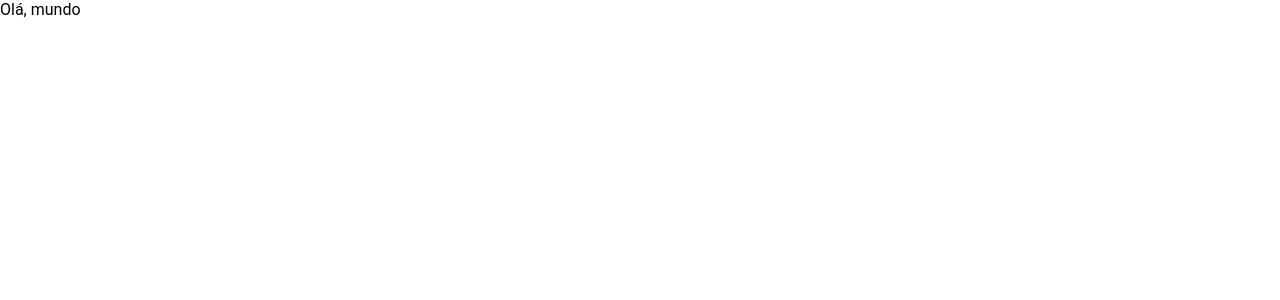
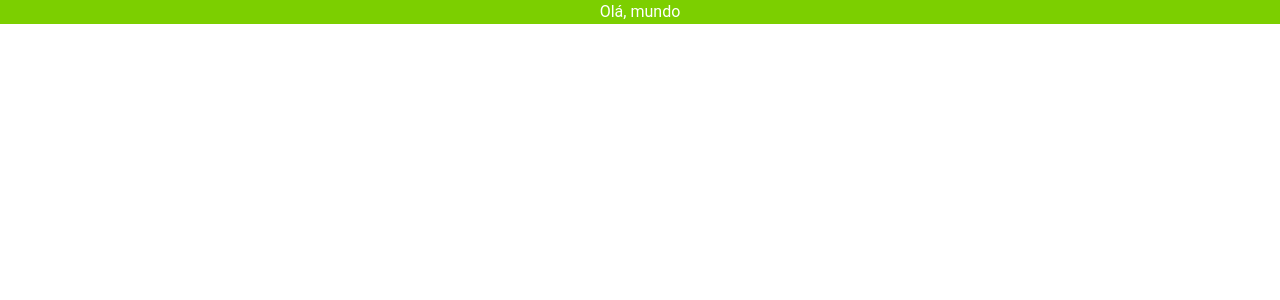
Before and after one commit to DevWesleyMedeiros/casa-do-hamburger, a React (Vite) app in the folder front-end/: page / in a window 1280 px wide. Shown: the top 300 px of the page. Built offline with nearby package versions, Linux system fonts and the light colour scheme.

Commit message:
chore: intalação e configuração do tailwindcss no front-end

```diff
--- a/front-end/package.json
+++ b/front-end/package.json
@@ -10,8 +10,10 @@
     "preview": "vite preview"
   },
   "dependencies": {
+    "@tailwindcss/vite": "^4.3.0",
     "react": "^19.2.6",
-    "react-dom": "^19.2.6"
+    "react-dom": "^19.2.6",
+    "tailwindcss": "^4.3.0"
   },
   "devDependencies": {
     "@eslint/js": "^10.0.1",
--- a/front-end/src/App.css
+++ b/front-end/src/App.css
@@ -0,0 +1 @@
+// estilização somente para componente app
--- a/front-end/src/App.tsx
+++ b/front-end/src/App.tsx
@@ -1,7 +1,11 @@
 import './App.css'
 
 function App() {
-  return <div>Olá, mundo</div>
+  return (
+    <div className="bg-lime-500 text-white flex justify-center items-center w-screen">
+      Olá, mundo
+    </div>
+  )
 }
 
 export default App
--- a/front-end/src/index.css
+++ b/front-end/src/index.css
@@ -1,3 +1,5 @@
+@import "tailwindcss";
+
 * {
   padding: 0;
   margin: 0;
--- a/front-end/vite.config.ts
+++ b/front-end/vite.config.ts
@@ -1,9 +1,11 @@
 import { defineConfig } from 'vite'
 import react from '@vitejs/plugin-react'
+import tailwindcss from '@tailwindcss/vite'
+
 
 // https://vite.dev/config/
 export default defineConfig({
-  plugins: [react()],
+  plugins: [react(), tailwindcss()],
   server: {
     port: 3000,
   },
```
Also changed, not shown: 1 other file (tests, documents, lock files or other folders).
